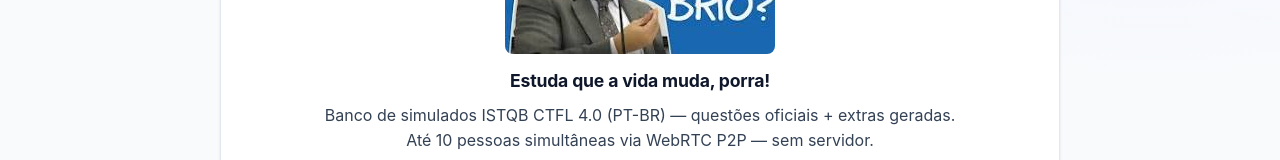
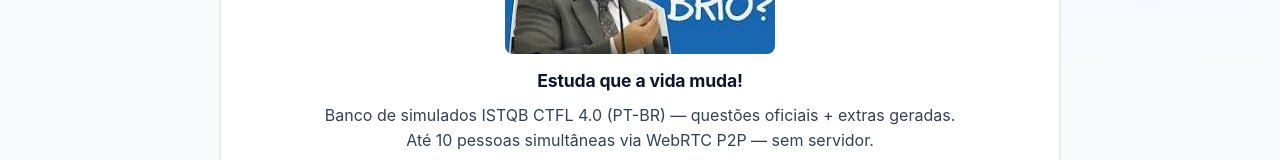
Before and after one commit to tiagojunq/study, a React (Vite) app in the folder quiz/: page / in a window 1280 px wide. Shown: the part 201-361 px from the top of the page. Built offline with nearby package versions, Linux system fonts and the light colour scheme.

Commit message:
chore(quiz): clean up home slogan
https://claude.ai/code/session_01Y7hWaMqXskAdWQ3UaPe9TG

```diff
--- a/quiz/src/views/Home.jsx
+++ b/quiz/src/views/Home.jsx
@@ -31,7 +31,7 @@ export default function Home({ onStartModerator, onStartParticipant }) {
             alt="Você tem Brio?"
             style={{ maxWidth: '300px', borderRadius: '8px', marginBottom: '0.75rem' }}
           />
-          <h2 style={{ marginTop: 0 }}>Estuda que a vida muda, porra!</h2>
+          <h2 style={{ marginTop: 0 }}>Estuda que a vida muda!</h2>
           <p className="muted">
             Banco de simulados ISTQB CTFL 4.0 (PT-BR) — questões oficiais + extras geradas.<br />
             Até 10 pessoas simultâneas via WebRTC P2P — sem servidor.
```
